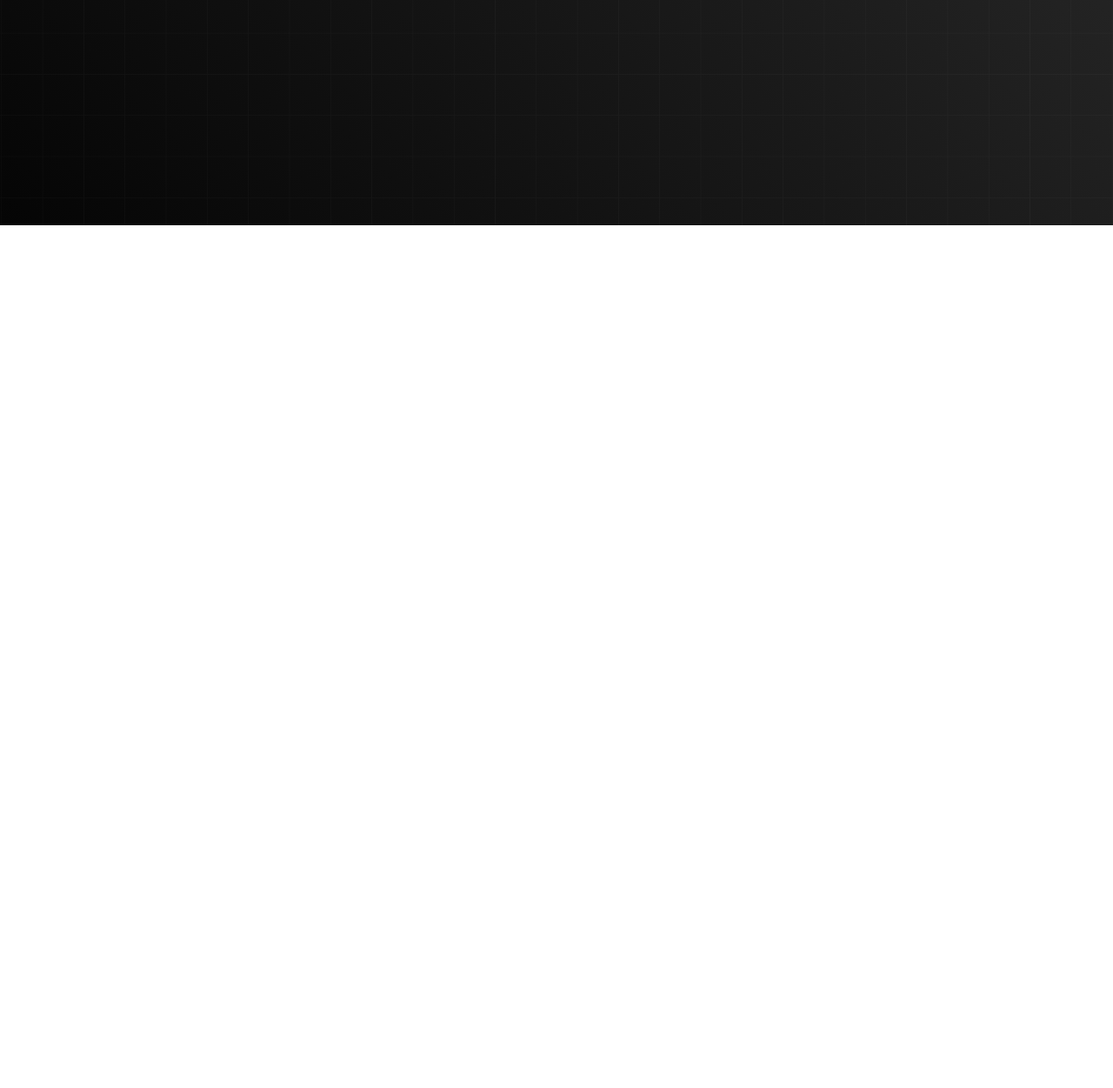
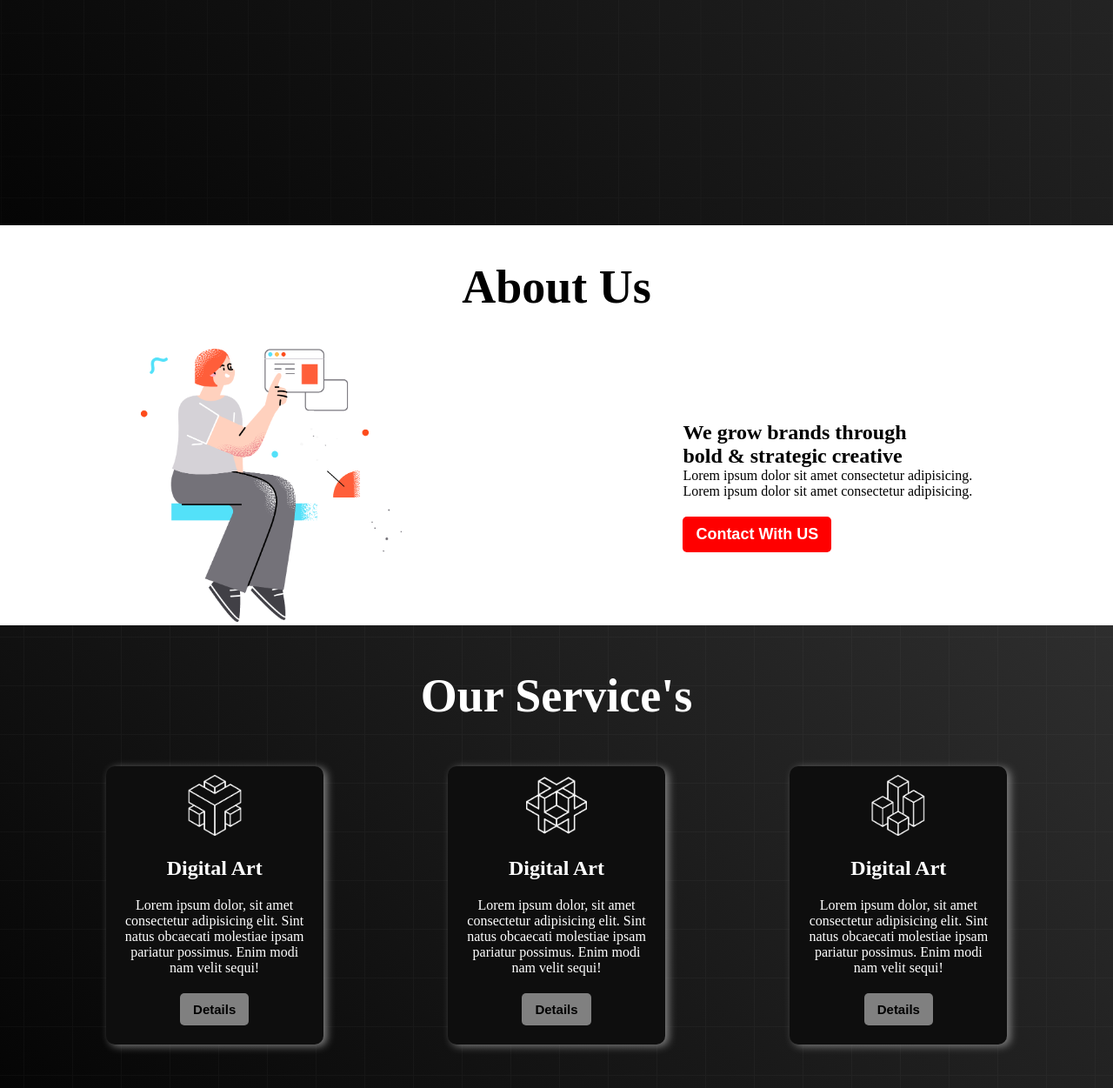
Before and after one commit to mdhasanali39/geekfolio, a plain HTML site: page index.html in a window 1280 px wide. Shown: the part 611-1862 px from the top of the page at 87% size. Before the commit the page ends 870 px from the top, so only its background shows below. Drawn offline with Linux system fonts and the light colour scheme.

Commit message:
added our service section with awesome css style

```diff
--- a/css/style.css
+++ b/css/style.css
@@ -73,3 +73,65 @@
     background-color: #ffffff;
     outline: 1px solid red;
 }
+/* about section Start styling */
+.about-img-outer .about-img{
+    width: 300px;
+}
+.about-us-title{
+    text-align: center;
+    font-size: 54px;
+    margin: 40px 0;
+}
+.about-us-container{
+    display: flex;
+    justify-content: space-around;
+    align-items: center;
+}
+.about-text p{
+    margin-bottom: 20px;
+}
+/* Service section Start styling */
+.our-service-section{
+    background-image: url('../images/background.png'),linear-gradient(45deg,rgb(5, 5, 5), #2e2e2e);
+    /* padding-bottom: 20px; */
+}
+.our-service-container{
+    display: flex;
+    justify-content: space-around;
+    padding: 50px;
+}
+.our-service-title{
+    text-align: center;
+    font-size: 54px;
+    padding-top: 50px;
+    color: #ffffff;
+}
+.service-box1, .service-box2, .service-box3{
+    width: 250px;
+    height: 320px;
+    background-color: #0e0e0e;
+    padding: 0 15px;
+    border-radius: 10px;
+    color: #ffffff;
+    text-align: center;
+    box-shadow: 4px  2px 10px gray;
+}
+.service-icon{
+    width: 70px;
+    padding-top: 10px;
+    padding-bottom: 20px;
+}
+.service-title{
+    font-size: 24px;
+    padding-bottom: 20px;
+}
+.service-btn{
+    margin-top: 20px;
+    background-color: gray;
+    font-size: 15px;
+    transition: all .2s linear;
+}
+.service-btn:hover{
+    background-color: #ffffff;
+    color: gray;
+}
--- a/index.html
+++ b/index.html
@@ -39,5 +39,47 @@
             </div>
         </section>
     </header>
+    <main id="main">
+        <section class="about-us-section">
+            <h1 class="about-us-title">About Us</h1>
+            <div class="about-us-container">
+                <div class="about-img-outer">
+                    <img class="about-img" src="./images/section.png" alt="about us image">
+                </div>
+                <div class="about-text">
+                    <h2>We grow brands through <br>
+                        bold & strategic creative
+                    </h2>
+                    <p>Lorem ipsum dolor sit amet consectetur adipisicing. <br>
+                        Lorem ipsum dolor sit amet consectetur adipisicing.
+                    </p>
+                    <button class="btn about-us-btn">Contact With US</button>
+                </div>
+            </div>
+        </section>
+        <section class="our-service-section">
+            <h1 class="our-service-title">Our Service's</h1>
+            <div class="our-service-container">
+                <div class="service-box1">
+                    <img class="service-icon" src="./icon/0.png" alt="service icon 1">
+                    <h4 class="service-title">Digital Art</h4>
+                    <p class="service-description">Lorem ipsum dolor, sit amet consectetur adipisicing elit. Sint natus obcaecati molestiae ipsam pariatur possimus. Enim modi nam velit sequi!</p>
+                    <button class="btn service-btn">Details</button>
+                </div>
+                <div class="service-box2">
+                    <img class="service-icon" src="./icon/1.png" alt="service icon 2">
+                    <h4 class="service-title">Digital Art</h4>
+                    <p class="service-description">Lorem ipsum dolor, sit amet consectetur adipisicing elit. Sint natus obcaecati molestiae ipsam pariatur possimus. Enim modi nam velit sequi!</p>
+                    <button class="btn service-btn">Details</button>
+                </div>
+                <div class="service-box3">
+                    <img class="service-icon" src="./icon/2.png" alt="service icon 3">
+                    <h4 class="service-title">Digital Art</h4>
+                    <p class="service-description">Lorem ipsum dolor, sit amet consectetur adipisicing elit. Sint natus obcaecati molestiae ipsam pariatur possimus. Enim modi nam velit sequi!</p>
+                    <button class="btn service-btn">Details</button>
+                </div>
+            </div>
+        </section>
+    </main>
 </body>
 </html>
```
